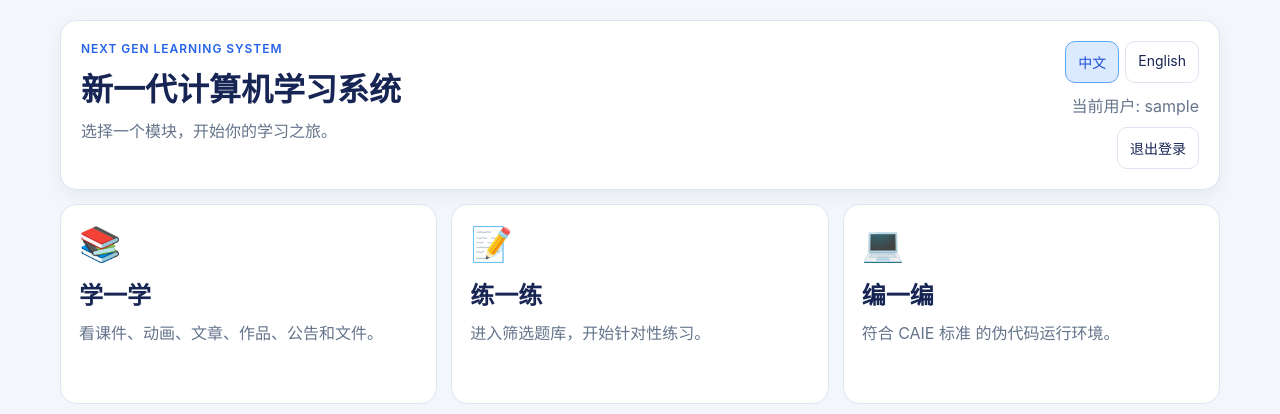
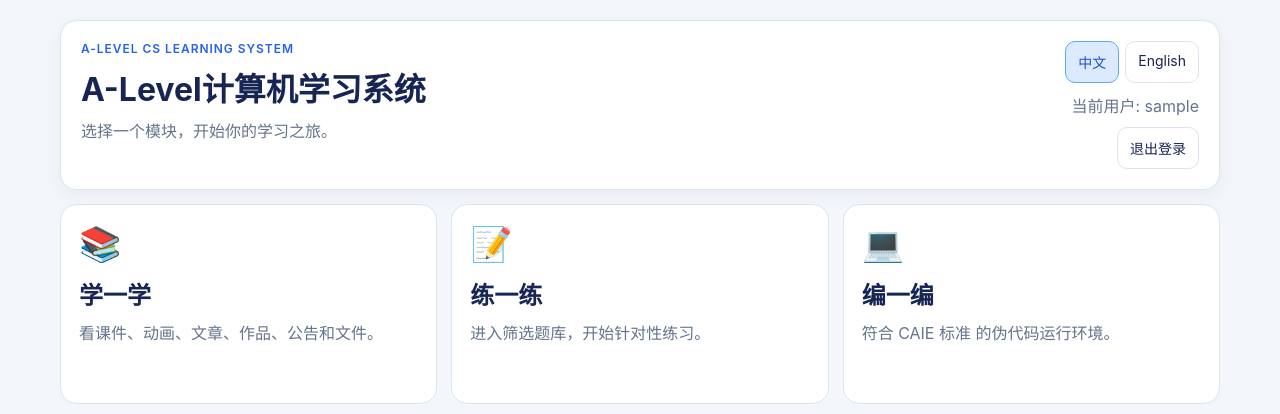
Before and after one commit to supermichael0514/shuati, a Flask app: page / in a window 1280 px wide. Shown: the top 414 px of the page. Run offline with Flask 3, Linux system fonts and the light colour scheme; the visitor is signed in with stand-in values (Sample User, id 1); data that the repository does not hold is empty.

Commit message:
Add files via upload

```diff
--- a/templates/portal.html
+++ b/templates/portal.html
@@ -10,8 +10,8 @@
   <div class="portal-page">
     <header class="portal-header card">
       <div>
-        <p class="neon-label">{{ 'NEXT GEN LEARNING SYSTEM' if lang == 'en' else 'NEXT GEN LEARNING SYSTEM' }}</p>
-        <h1>{{ 'NEXT GEN COMPUTER SCIENCE LEARNING SYSTEM' if lang == 'en' else '新一代计算机学习系统' }}</h1>
+        <p class="neon-label">{{ 'A-LEVEL CS LEARNING SYSTEM' if lang == 'en' else 'A-LEVEL CS LEARNING SYSTEM' }}</p>
+        <h1>{{ 'A-LEVEL COMPUTER SCIENCE LEARNING SYSTEM' if lang == 'en' else 'A-Level计算机学习系统' }}</h1>
         <p class="portal-subtitle">{{ 'Choose a module to start your study.' if lang == 'en' else '选择一个模块，开始你的学习之旅。' }}</p>
       </div>
       <div class="portal-actions">
```
